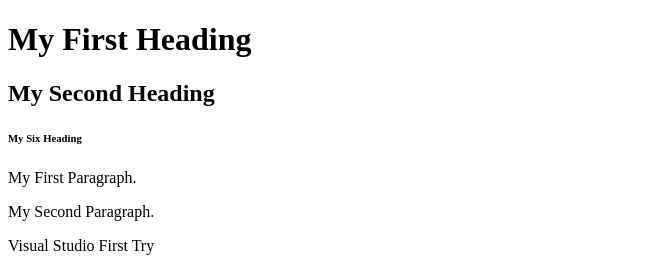
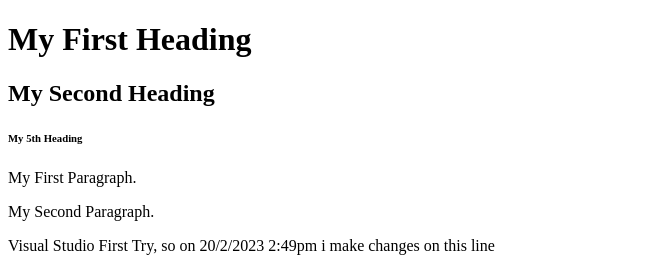
Before and after one commit to WLOng0316/LearningMaterial, a plain HTML site: page index.htm in a window 1280 px wide. Shown: the top 269 px of the page, without its empty margins (0-650 px from the left). Drawn offline with Linux system fonts and the light colour scheme; grey boxes are pictures that could not be loaded.

Commit message:
Update index.htm

```diff
--- a/index.htm
+++ b/index.htm
@@ -13,11 +13,11 @@ function myFunction() {
 
 <h1>My First Heading</h1>
 <h2>My Second Heading</h2>
-<h6>My Six Heading</h6>
+<h6>My 5th Heading</h6>
 
 <p>My First Paragraph.</p>
 <p>My Second Paragraph.</p>
-<p>Visual Studio First Try</p>
+<p>Visual Studio First Try, so on 20/2/2023 2:49pm i make changes on this line</p>
 
 <a href="https://www.w3schools.com">This is a link</a>
 <img src="C:\Users\ongwe\Downloads\MicrosoftTeams-image (1).png" alt="W3Schools.com" width="500" height="600">
```
